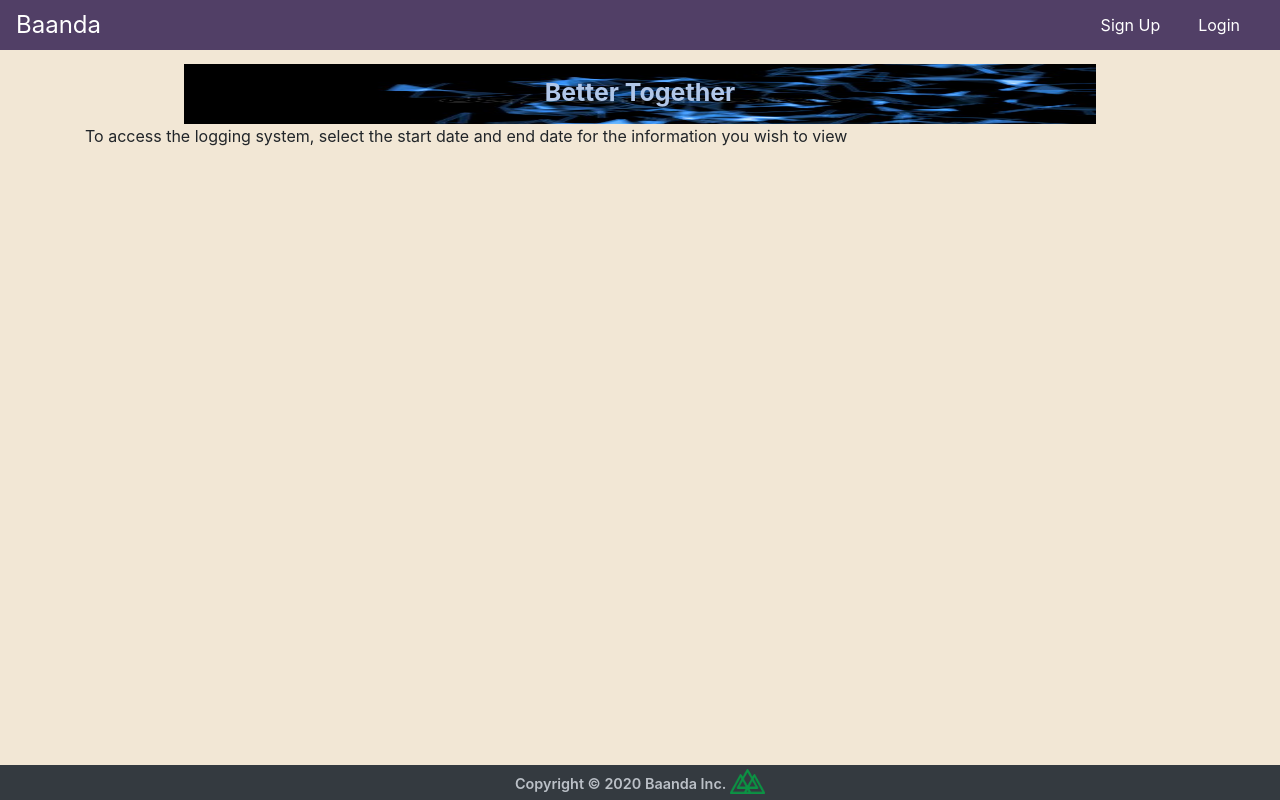
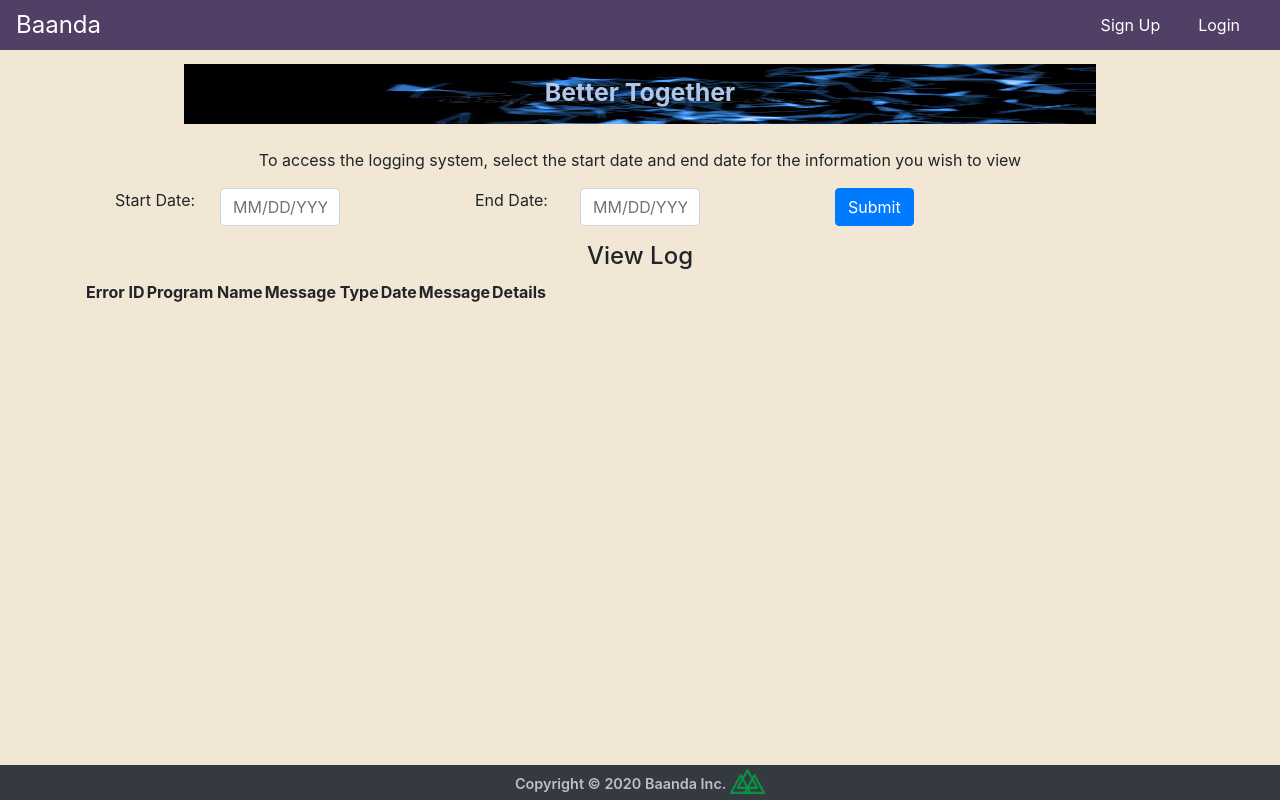
Before and after one commit to ChittaMadhobi/utility-client-dev0, a React (Create React App) app: page /logDash in a window 1280 px wide. Built offline with nearby package versions, Linux system fonts and the light colour scheme; no server answers; what keymirror would draw is missing.

Commit message:
setting up logTable

```diff
--- /dev/null
+++ b/src/modal/components/displays/LogTable/LogTable.js
@@ -0,0 +1,32 @@
+import React, { Component } from 'react';
+
+class LogTable extends Component {
+    render() {
+        return (
+            <>
+
+              <table>
+                  <tr>
+                      <th>Error ID</th>
+                      <th>Program Name</th>
+                      <th>Message Type</th>
+                      <th>Date</th>
+                      <th>Message</th>
+                      <th>Details</th>
+                  </tr>
+                  <tr>
+                      <td></td>
+                      <td></td>
+                      <td></td>
+                      <td></td>
+                      <td></td>
+                      <td></td>
+                  </tr>
+              </table>
+
+            </>
+        );
+    }
+}
+
+export default LogTable;
--- /dev/null
+++ b/src/modal/components/displays/datePickers/datePickers.js
@@ -0,0 +1,44 @@
+import React, { Component } from "react";
+
+class datePickers extends Component {
+  state = {};
+
+  render() {
+    return (
+      <>
+
+
+      <form method="post" className="container ">
+        {/* <div className="container"> */}
+        <div className="d-flex flex-row">
+
+        <div className="form-group col-sm-4">
+        <div className="row">
+          <label className="control-label col-sm-4" for="date">Start Date:</label>
+          <input className="form-control col-sm-4" id="date" name="date" placeholder="MM/DD/YYY" type="text"/>
+        </div>
+        </div>
+
+        <div className="form-group col-sm-4 ">
+        <div className="row">
+          <label className="control-label col-sm-4" for="date">End Date:</label>
+          <input className="form-control col-sm-4" id="date" name="date" placeholder="MM/DD/YYY" type="text"/>
+        </div>
+        </div>
+
+        <div className="form-group col-sm-2 ">
+          <button className="btn btn-primary " name="submit" type="submit">Submit</button>
+        </div>
+        {/* </div> */}
+        </div>
+
+     </form>
+
+
+
+      </>
+    );
+  }
+}
+
+export default datePickers;
--- a/src/modal/components/displays/datePickers/datePickers.jsx
+++ /dev/null
@@ -1,5 +0,0 @@
-import React, { Component } from "react";
-
-
-
-export default datePickers;
--- a/src/modal/components/displays/logDash/logDash.jsx
+++ b/src/modal/components/displays/logDash/logDash.js
@@ -1,5 +1,8 @@
 import React, { Component } from "react";
 import "./logDash.css";
+// import datePickers from "../datePickers/datePickers";
+import DatePicker from '../datePickers/datePickers';
+import LogTable from '../LogTable/LogTable';
 
 class logDash extends Component {
   state = {};
@@ -12,12 +15,21 @@ class logDash extends Component {
           <div className="col text-center banner-text">Better Together</div>
         </div>
 
+        <br></br>
+
+
         <div>
-          <p>
+          <p className="text-center">
             To access the logging system, select the start date and end date for
             the information you wish to view
           </p>
         </div>
+
+        <DatePicker />
+
+        <h4 className="text-center">View Log</h4>
+
+        <LogTable />
       </>
     );
   }
```
